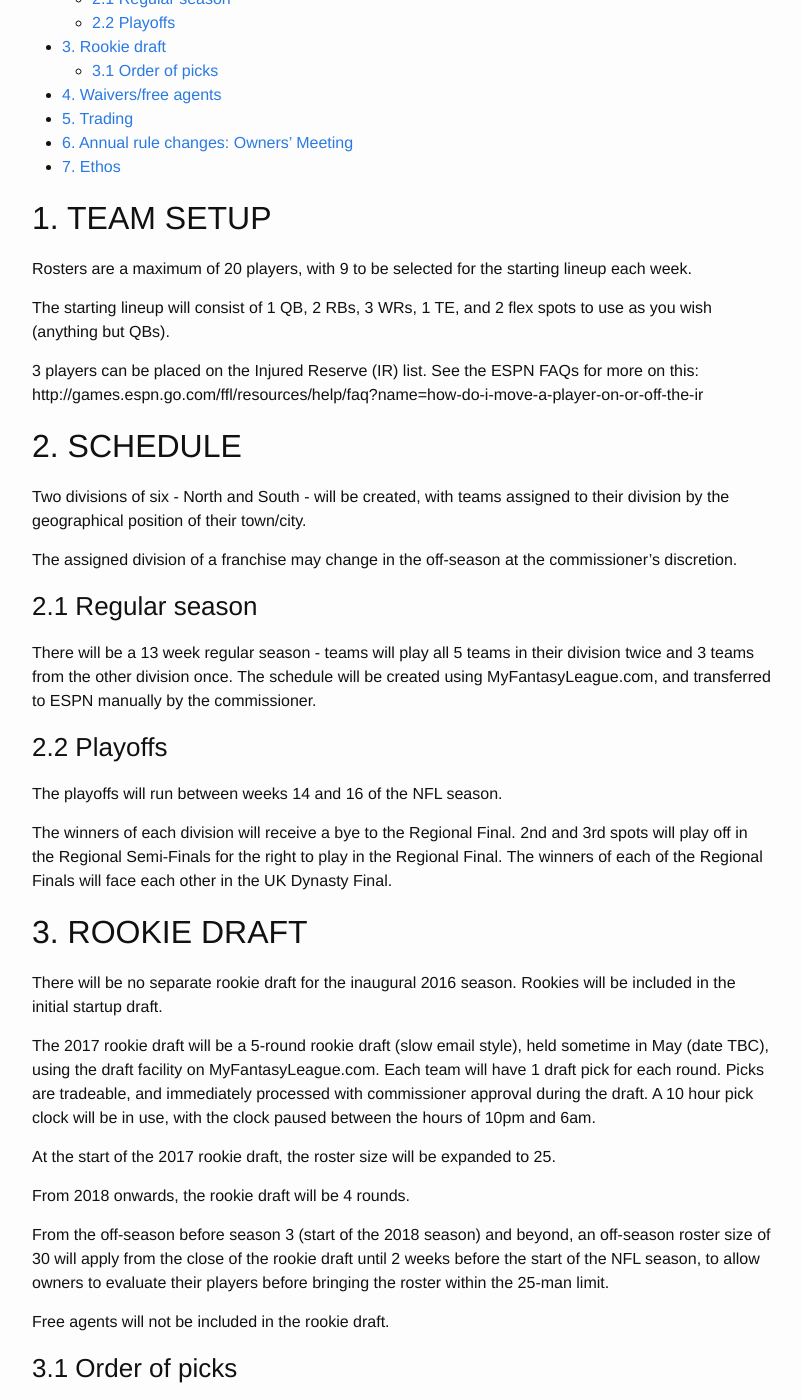
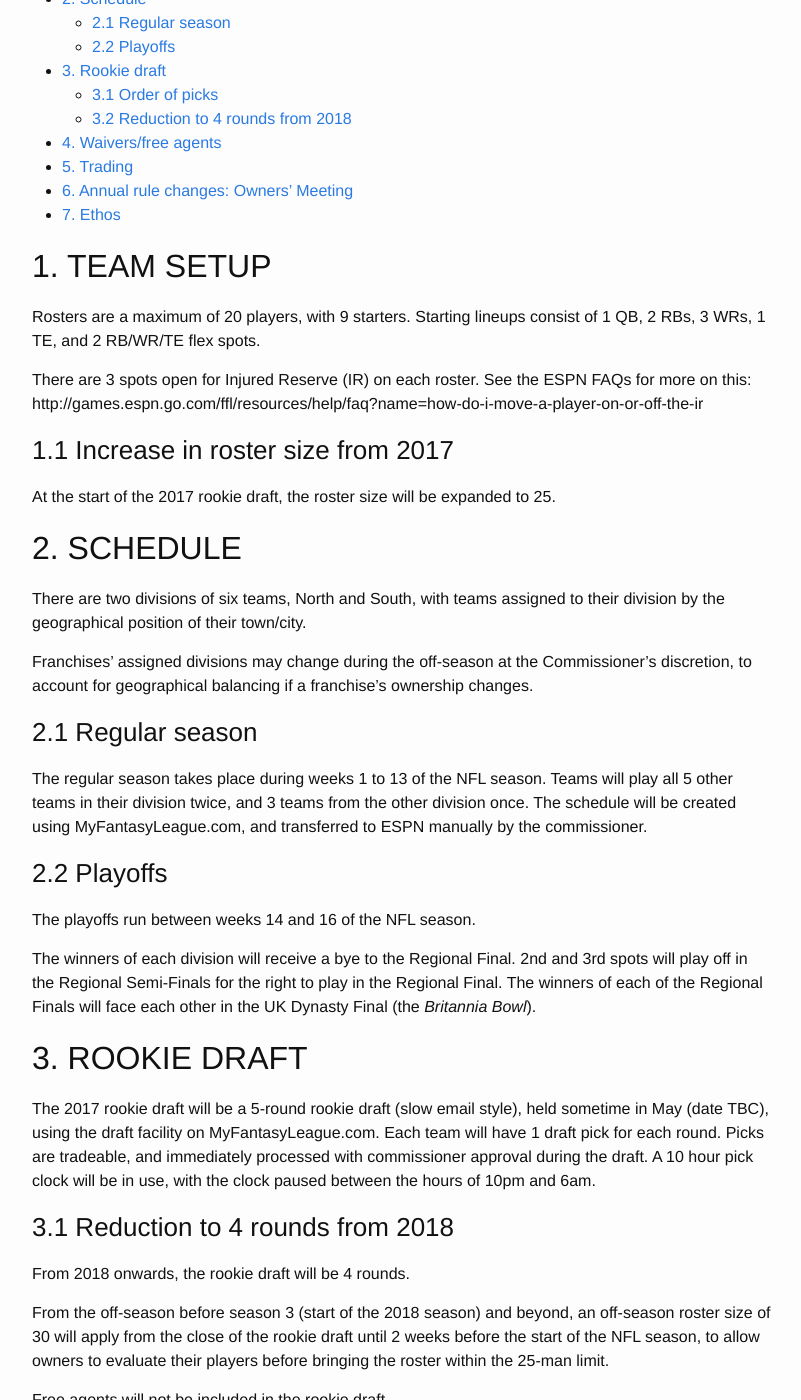
Before and after one commit to UKDynasty/ukdynasty.github.io, a Jekyll site: the page built from bylaws/index.md, in a window 1280 px wide and 1400 px high, scrolled down 580 px. Shown: the whole window, without its empty margins (238-1039 px from the left). Built offline with Jekyll 4.4.1, drawn with Linux system fonts in a browser that asks for light colours; some of the changed text lies outside the part shown.

Commit message:
Tense changes for present rather than future, and correction of anchors

```diff
--- a/bylaws/index.md
+++ b/bylaws/index.md
@@ -9,47 +9,50 @@
 
 All bylaws are an **explanation** or **extension** of the rules set on ESPN/MyFantasyLeague. This document doesn't outline all aspects of the scoring system, or describe how processes on the host websites work. However, any change in rules within the league hosts will be subject to league disussion/vote, as would any rule within the Bylaws.
 
-- [1. Team setup](#team-setup)
-- [2. Schedule](#schedule)
-    - [2.1 Regular season](#regular-season)
-    - [2.2 Playoffs](#playoffs)
-- [3. Rookie draft](#rookie-draft)
-    - [3.1 Order of picks](#order-of-picks)
-- [4. Waivers/free agents](#waiversfree-agents)
-- [5. Trading](#trading)
-- [6. Annual rule changes: Owners' Meeting](#annual-rule-changes-owners-meeting)
-- [7. Ethos](#ethos)
+- [1. Team setup](#1-team-setup)
+    - [1.1 Increase in roster size from 2017](#11-increase-in-roster-size-from-2017)
+- [2. Schedule](#2-schedule)
+    - [2.1 Regular season](#21-regular-season)
+    - [2.2 Playoffs](#22-playoffs)
+- [3. Rookie draft](#3-rookie-draft)
+    - [3.1 Order of picks](#31-order-of-picks)
+    - [3.2 Reduction to 4 rounds from 2018](#32-reduction-to-4-rounds-from-2018)
+- [4. Waivers/free agents](#4-waiversfree-agents)
+- [5. Trading](#5-trading)
+- [6. Annual rule changes: Owners' Meeting](#6-annual-rule-changes-owners-meeting)
+- [7. Ethos](#7-ethos)
 
 ## 1. TEAM SETUP
 
-Rosters are a maximum of 20 players, with 9 to be selected for the starting lineup each week.
+Rosters are a maximum of 20 players, with 9 starters. Starting lineups consist of 1 QB, 2 RBs, 3 WRs, 1 TE, and 2 RB/WR/TE flex spots.
 
-The starting lineup will consist of 1 QB, 2 RBs, 3 WRs, 1 TE, and 2 flex spots to use as you wish (anything but QBs).
+There are 3 spots open for Injured Reserve (IR) on each roster. See the ESPN FAQs for more on this: http://games.espn.go.com/ffl/resources/help/faq?name=how-do-i-move-a-player-on-or-off-the-ir
 
-3 players can be placed on the Injured Reserve (IR) list. See the ESPN FAQs for more on this: http://games.espn.go.com/ffl/resources/help/faq?name=how-do-i-move-a-player-on-or-off-the-ir
+### 1.1 Increase in roster size from 2017
+
+At the start of the 2017 rookie draft, the roster size will be expanded to 25.
 
 ## 2. SCHEDULE
 
-Two divisions of six - North and South - will be created, with teams assigned to their division by the geographical position of their town/city.
+There are two divisions of six teams, North and South, with teams assigned to their division by the geographical position of their town/city.
 
-The assigned division of a franchise may change in the off-season at the commissioner’s discretion.
+Franchises' assigned divisions may change during the off-season at the Commissioner's discretion, to account for geographical balancing if a franchise's ownership changes.
 
 ### 2.1 Regular season
 
-There will be a 13 week regular season - teams will play all 5 teams in their division twice and 3 teams from the other division once. The schedule will be created using MyFantasyLeague.com, and transferred to ESPN manually by the commissioner.
+The regular season takes place during weeks 1 to 13 of the NFL season. Teams will play all 5 other teams in their division twice, and 3 teams from the other division once. The schedule will be created using MyFantasyLeague.com, and transferred to ESPN manually by the commissioner.
 
 ### 2.2 Playoffs
-The playoffs will run between weeks 14 and 16 of the NFL season.
 
-The winners of each division will receive a bye to the Regional Final. 2nd and 3rd spots will play off in the Regional Semi-Finals for the right to play in the Regional Final. The winners of each of the Regional Finals will face each other in the UK Dynasty Final.
+The playoffs run between weeks 14 and 16 of the NFL season.
+
+The winners of each division will receive a bye to the Regional Final. 2nd and 3rd spots will play off in the Regional Semi-Finals for the right to play in the Regional Final. The winners of each of the Regional Finals will face each other in the UK Dynasty Final (the *Britannia Bowl*).
 
 ## 3. ROOKIE DRAFT
 
-There will be no separate rookie draft for the inaugural 2016 season. Rookies will be included in the initial startup draft.
-
 The 2017 rookie draft will be a 5-round rookie draft (slow email style), held sometime in May (date TBC), using the draft facility on MyFantasyLeague.com. Each team will have 1 draft pick for each round. Picks are tradeable, and immediately processed with commissioner approval during the draft. A 10 hour pick clock will be in use, with the clock paused between the hours of 10pm and 6am.
 
-At the start of the 2017 rookie draft, the roster size will be expanded to 25.
+### 3.1 Reduction to 4 rounds from 2018
 
 From 2018 onwards, the rookie draft will be 4 rounds.
 
```
